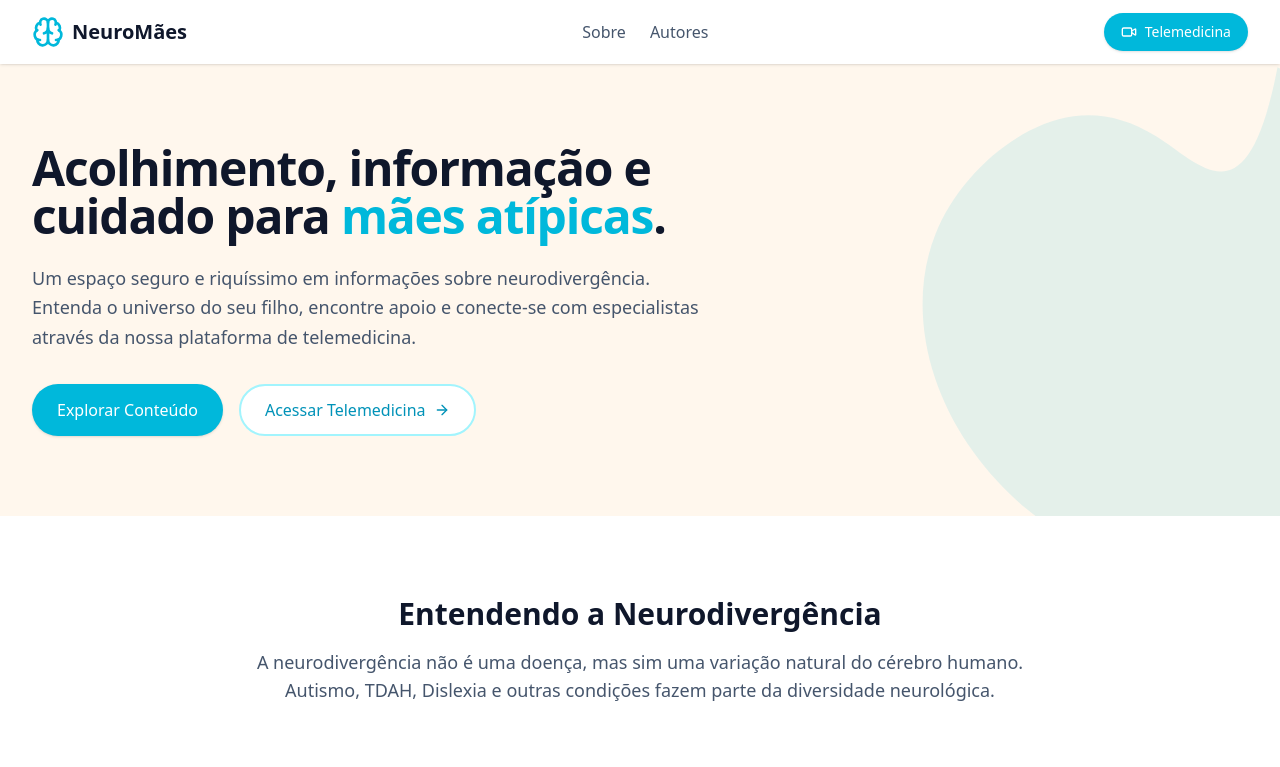
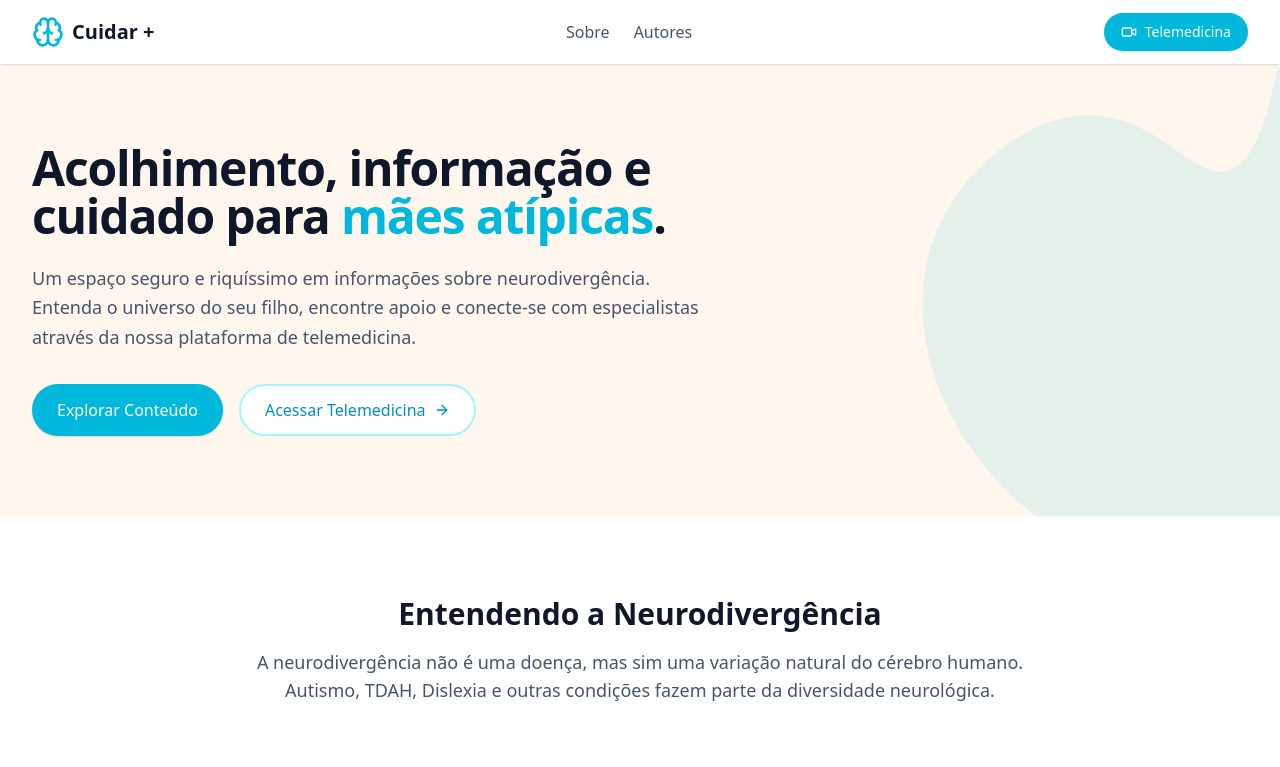
Before and after one commit to RevistaZen10/TMDoctor, a React (Vite) app: page / in a window 1280 px wide. Shown: the top 767 px of the page. Built offline with nearby package versions, Linux system fonts and the light colour scheme.

Commit message:
feat: Update branding to "Cuidar +"
Replaces the "NeuroMães" branding with "Cuidar +" across the application, including the logo text and associated image. This change aims to align the platform's name with its broader telemedicine focus.

```diff
--- a/src/pages/Home.tsx
+++ b/src/pages/Home.tsx
@@ -11,7 +11,7 @@ export default function Home() {
           <div className="flex justify-between h-16 items-center">
             <div className="flex items-center gap-2">
               <Brain className="w-8 h-8 text-cyan-500" />
-              <span className="text-xl font-bold text-slate-900">NeuroMães</span>
+              <span className="text-xl font-bold text-slate-900">Cuidar +</span>
             </div>
             <div className="hidden md:flex items-center gap-6">
               <a href="#sobre" className="text-slate-600 hover:text-cyan-500 font-medium transition-colors">Sobre</a>
@@ -133,8 +133,8 @@ export default function Home() {
             <div className="lg:w-1/2 relative">
               <div className="rounded-3xl overflow-hidden bg-cyan-600 relative shadow-2xl">
                 <img
-                  src="https://i.ibb.co/9kdQb44P/Gemini-Generated-Image-jvjv8ujvjv8ujvjv.png"
-                  alt="Gemini-Generated-Image-jvjv8ujvjv8ujvjv"
+                  src="https://i.ibb.co/hR2LBzbv/Whats-App-Image-2026-03-30-at-14-53-56.jpg"
+                  alt="Cuidar +"
                   className="w-full h-auto opacity-90"
                   referrerPolicy="no-referrer"
                 />
@@ -224,10 +224,10 @@ export default function Home() {
         <div className="max-w-7xl mx-auto px-4 sm:px-6 lg:px-8 flex flex-col md:flex-row justify-between items-center gap-6">
           <div className="flex items-center gap-2">
             <Brain className="w-6 h-6 text-cyan-500" />
-            <span className="text-lg font-bold text-slate-900">NeuroMães</span>
+            <span className="text-lg font-bold text-slate-900">Cuidar +</span>
           </div>
           <p className="text-slate-500 text-sm text-center md:text-left">
-            © {new Date().getFullYear()} NeuroMães. Todos os direitos reservados. Feito com amor para mães atípicas.
+            © {new Date().getFullYear()} Cuidar +. Todos os direitos reservados. Feito com amor para mães atípicas.
           </p>
           <div className="flex gap-4">
             <Link to="/login" className="text-cyan-600 hover:text-cyan-700 font-medium text-sm">
```
